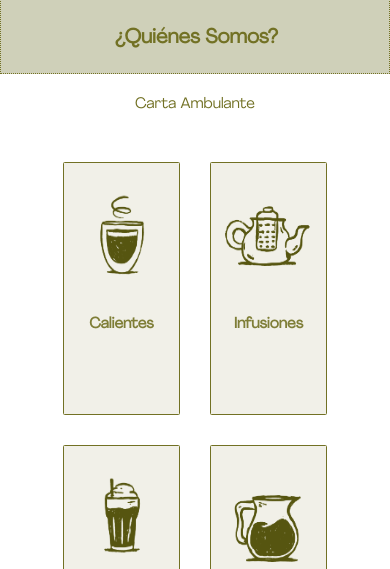
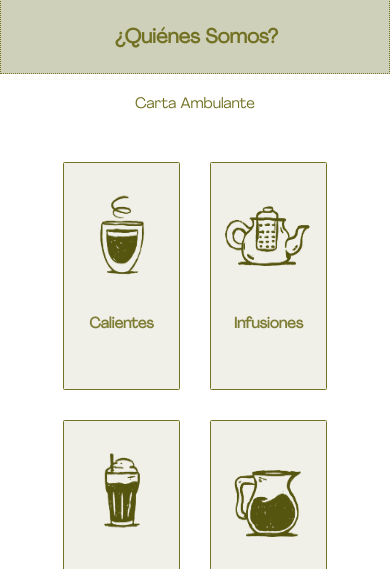
Before and after one commit to EmiMaldonadoB/AmbulanteBoot, a website: page index.html in a window 390 px wide. Shown: the part 249-818 px from the top of the page. Drawn offline with nearby package versions, Linux system fonts and the light colour scheme.

Commit message:
Add files via upload

```diff
--- a/style.css
+++ b/style.css
@@ -275,6 +275,7 @@ p{
         }
         .card-style{
             width: 30vw;
+            height: 27vh;
 
         }
 
```
